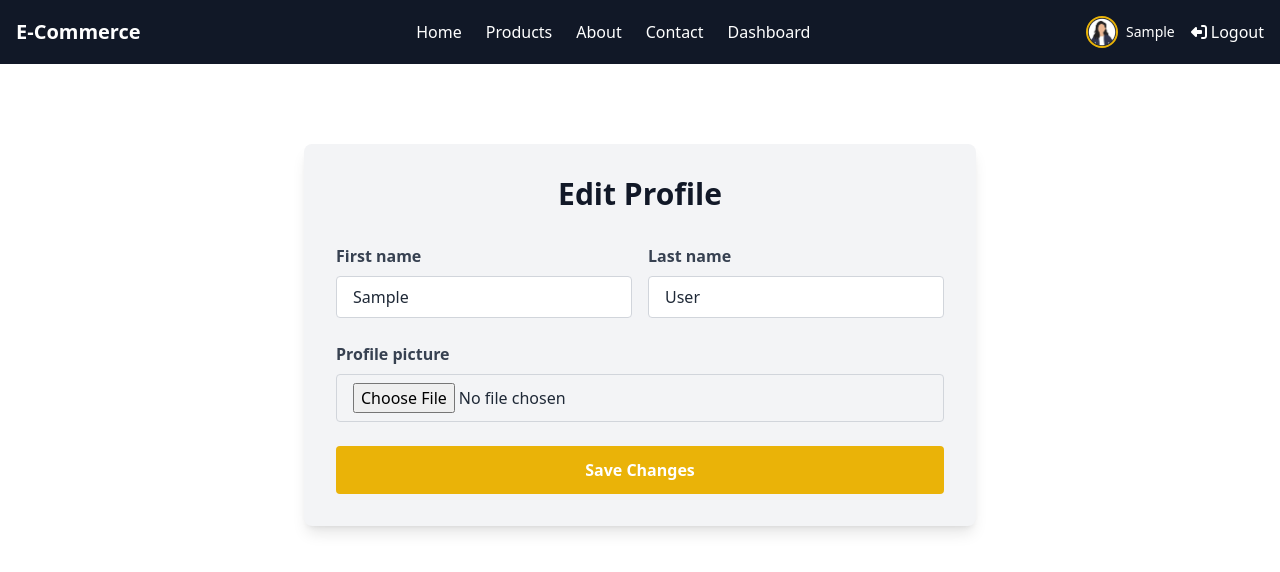
After one commit to Naira98/e-commerce-django, a Django app: page /profile/edit in a window 1280 px wide. The commit adds this page. Shown: the top 572 px of the page. Run offline with Django 5.2, Linux system fonts and the light colour scheme; the visitor is signed in with stand-in values (Sample User, id 1); some libraries are stand-ins or nearby versions.

Commit message:
add profile page and edit profile

```diff
--- a/accounts/froms.py
+++ b/accounts/froms.py
@@ -1,18 +1,25 @@
 from django.forms import ModelForm
 from django.contrib.auth.forms import UserCreationForm
-from django.contrib.auth.hashers import make_password
 from .models import CustomUser
 
 
 class UserForm(UserCreationForm):
     class Meta:
         model = CustomUser
-        fields = ["username", "email", "password1", "password2", "profile_picture"]
+        fields = [
+            "first_name",
+            "last_name",
+            "username",
+            "email",
+            "password1",
+            "password2",
+            "profile_picture",
+        ]
 
     def __init__(self, *args, **kwargs):
         super().__init__(*args, **kwargs)
 
-        for field_name, field in self.fields.items():
+        for field in self.fields.values():
             field.widget.attrs.update(
                 {
                     "class": "w-full px-4 py-2 border border-gray-300 rounded focus:outline-none focus:ring-2 focus:ring-yellow-400 focus:border-yellow-400",
@@ -24,3 +31,13 @@ class UserEditForm(ModelForm):
     class Meta:
         model = CustomUser
         fields = ["first_name", "last_name", "profile_picture"]
+
+    def __init__(self, *args, **kwargs):
+        super().__init__(*args, **kwargs)
+
+        for field in self.fields.values():
+            field.widget.attrs.update(
+                {
+                    "class": "w-full px-4 py-2 border border-gray-300 rounded focus:outline-none focus:ring-2 focus:ring-yellow-400 focus:border-yellow-400",
+                }
+            )
--- a/accounts/urls.py
+++ b/accounts/urls.py
@@ -1,4 +1,8 @@
 from django.urls import path
 from . import views
 
-urlpatterns = [path("register", views.RegisterView.as_view(), name="register")]
+urlpatterns = [
+    path("register/", views.RegisterView.as_view(), name="register"),
+    path("profile/", views.ProfileView.as_view(), name="profile"),
+    path("profile/edit", views.UpdateProfile.as_view(), name="edit_profile"),
+]
--- a/accounts/views.py
+++ b/accounts/views.py
@@ -1,8 +1,9 @@
 from django.shortcuts import render
-from django.views.generic import CreateView
+from django.views.generic import CreateView, UpdateView, TemplateView
+from django.contrib.auth.mixins import LoginRequiredMixin
 
 from .models import CustomUser
-from .froms import UserForm
+from .froms import UserForm, UserEditForm
 
 
 class RegisterView(CreateView):
@@ -10,3 +11,18 @@ class RegisterView(CreateView):
     form_class = UserForm
     template_name = "registration/register.html"
     success_url = "/login"
+
+
+class UpdateProfile(UpdateView):
+    model = CustomUser
+    template_name = "registration/edit_profile.html"
+    form_class = UserEditForm
+    success_url = "/profile"
+
+    def get_object(self, queryset=None):
+        return self.request.user
+
+
+
+class ProfileView(LoginRequiredMixin, TemplateView):
+    template_name = "registration/profile.html"
--- a/templates/components/navbar.html
+++ b/templates/components/navbar.html
@@ -3,18 +3,18 @@
   <div class="max-w-7xl mx-auto flex items-center justify-between px-4">
     <!-- Logo -->
     <div class="flex items-center">
-      <a href="/" class="text-xl font-bold">E-Commerce</a>
+      <a href="{% url 'index' %}" class="text-xl font-bold">E-Commerce</a>
     </div>
 
     <!-- Navigation Links -->
     <div class="hidden md:flex space-x-6 items-center flex-1 justify-center">
-      <a href="/" class="hover:text-yellow-400 {% if active == 'home' %} text-yellow-400 font-semibold {% endif %}">Home</a>
-      <a href="/products" class="hover:text-yellow-400 {% if active == 'products' %} text-yellow-400 font-semibold {% endif %}">Products</a>
-      <a href="/about" class="hover:text-yellow-400 {% if active == 'about' %} text-yellow-400 font-semibold {% endif %}">About</a>
-      <a href="/contact" class="hover:text-yellow-400 {% if active == 'contact' %} text-yellow-400 font-semibold {% endif %}">Contact</a>
+      <a href="{% url 'index' %}" class="hover:text-yellow-400 {% if active == 'home' %} text-yellow-400 font-semibold {% endif %}">Home</a>
+      <a href="{% url 'products' %}" class="hover:text-yellow-400 {% if active == 'products' %} text-yellow-400 font-semibold {% endif %}">Products</a>
+      <a href="{% url 'about' %}" class="hover:text-yellow-400 {% if active == 'about' %} text-yellow-400 font-semibold {% endif %}">About</a>
+      <a href="{% url 'contact' %}" class="hover:text-yellow-400 {% if active == 'contact' %} text-yellow-400 font-semibold {% endif %}">Contact</a>
 
       {% if request.user.is_authenticated and request.user.is_staff %}
-        <a href="/dashboard" class="hover:text-yellow-400 {% if active == 'dashboard' %} text-yellow-400 font-semibold {% endif %}">Dashboard</a>
+        <a href="{% url 'dashboard' %}" class="hover:text-yellow-400 {% if active == 'dashboard' %} text-yellow-400 font-semibold {% endif %}">Dashboard</a>
       {% endif %}
     </div>
 
@@ -22,14 +22,14 @@
     <div class="hidden md:flex items-center space-x-4">
       {% if request.user.is_authenticated %}
         <!-- User Info -->
-        <div class="flex items-center space-x-2">
+        <a href="{% url 'profile' %}" class="flex items-center space-x-2 hover:opacity-90">
           {% if request.user.profile_picture %}
             <img src="{{ request.user.profile_picture.url }}" alt="avatar" class="w-8 h-8 rounded-full object-cover border-2 border-yellow-500" />
           {% else %}
             <img src="{% static 'images/accounts/default_avatar.webp' %}" alt="default" class="w-8 h-8 rounded-full object-cover border-2 border-yellow-500" />
           {% endif %}
-          <span class="text-sm text-white">{{ request.user.username }}</span>
-        </div>
+          <span class="text-sm text-white">{{ request.user.first_name }}</span>
+        </a>
 
         <!-- Logout Button -->
         <form method="post" action="{% url 'logout' %}">
@@ -58,13 +58,13 @@
 
   <!-- Mobile Navigation -->
   <div id="mobile-menu" class="hidden px-4 mt-2 space-y-2 md:hidden">
-    <a href="/" class="block hover:text-yellow-400 {% if active == 'home' %} text-yellow-400 font-semibold {% endif %}">Home</a>
-    <a href="/products" class="block hover:text-yellow-400 {% if active == 'products' %} text-yellow-400 font-semibold {% endif %}">Products</a>
-    <a href="/about" class="block hover:text-yellow-400 {% if active == 'about' %} text-yellow-400 font-semibold {% endif %}">About</a>
-    <a href="/contact" class="block hover:text-yellow-400 {% if active == 'contact' %} text-yellow-400 font-semibold {% endif %}">Contact</a>
+    <a href="{% url 'index' %}" class="block hover:text-yellow-400 {% if active == 'home' %} text-yellow-400 font-semibold {% endif %}">Home</a>
+    <a href="{% url 'products' %}" class="block hover:text-yellow-400 {% if active == 'products' %} text-yellow-400 font-semibold {% endif %}">Products</a>
+    <a href="{% url 'about' %}" class="block hover:text-yellow-400 {% if active == 'about' %} text-yellow-400 font-semibold {% endif %}">About</a>
+    <a href="{% url 'contact' %}" class="block hover:text-yellow-400 {% if active == 'contact' %} text-yellow-400 font-semibold {% endif %}">Contact</a>
 
     {% if request.user.is_authenticated and request.user.is_staff %}
-      <a href="/dashboard" class="block hover:text-yellow-400 {% if active == 'dashboard' %} text-yellow-400 font-semibold {% endif %}">Dashboard</a>
+      <a href="{% url 'dashboard' %}" class="block hover:text-yellow-400 {% if active == 'dashboard' %} text-yellow-400 font-semibold {% endif %}">Dashboard</a>
     {% endif %}
 
     {% if request.user.is_authenticated %}
--- /dev/null
+++ b/templates/registration/edit_profile.html
@@ -0,0 +1,62 @@
+{% extends "base.html" %}
+{% block title %}Edit Profile{% endblock %}
+
+{% block body %}
+{% include 'components/navbar.html' %}
+
+<div class="max-w-2xl mx-auto mt-20 p-8 bg-gray-100 rounded-lg shadow-lg">
+  <h2 class="text-3xl font-bold mb-8 text-center text-gray-900">Edit Profile</h2>
+
+  <form method="post" enctype="multipart/form-data" class="space-y-6">
+    {% csrf_token %}
+
+    {% if form.errors %}
+      <div class="bg-red-100 border border-red-400 text-red-700 px-4 py-3 rounded">
+        <strong class="font-bold">Error!</strong>
+        <span class="block">Please correct the errors below.</span>
+      </div>
+    {% endif %}
+
+    <!-- First and Last Name in the same row -->
+    <div class="flex flex-col md:flex-row md:space-x-4">
+      <div class="w-full">
+        <label for="{{ form.first_name.id_for_label }}" class="block text-gray-700 font-semibold mb-2">
+          {{ form.first_name.label }}
+        </label>
+        {{ form.first_name }}
+        {% if form.first_name.errors %}
+          <p class="text-red-500 text-sm mt-1">{{ form.first_name.errors|striptags }}</p>
+        {% endif %}
+      </div>
+
+      <div class="w-full mt-6 md:mt-0">
+        <label for="{{ form.last_name.id_for_label }}" class="block text-gray-700 font-semibold mb-2">
+          {{ form.last_name.label }}
+        </label>
+        {{ form.last_name }}
+        {% if form.last_name.errors %}
+          <p class="text-red-500 text-sm mt-1">{{ form.last_name.errors|striptags }}</p>
+        {% endif %}
+      </div>
+    </div>
+
+    <!-- Profile Picture -->
+    <div>
+      <label for="{{ form.profile_picture.id_for_label }}" class="block text-gray-700 font-semibold mb-2">
+        {{ form.profile_picture.label }}
+      </label>
+      {{ form.profile_picture }}
+      {% if form.profile_picture.errors %}
+        <p class="text-red-500 text-sm mt-1">{{ form.profile_picture.errors|striptags }}</p>
+      {% endif %}
+    </div>
+
+    <button
+      type="submit"
+      class="w-full bg-yellow-500 hover:bg-yellow-600 text-white font-bold py-3 rounded transition duration-300"
+    >
+      Save Changes
+    </button>
+  </form>
+</div>
+{% endblock %}
```
Also changed, not shown: templates/registration/login.html (+7 -7 lines), templates/registration/profile.html (added, +44 -0 lines), templates/registration/register.html (+32 -6 lines), accounts/migrations/0002_alter_customuser_profile_picture.py (added), accounts/migrations/0003_alter_customuser_profile_picture.py (added).
